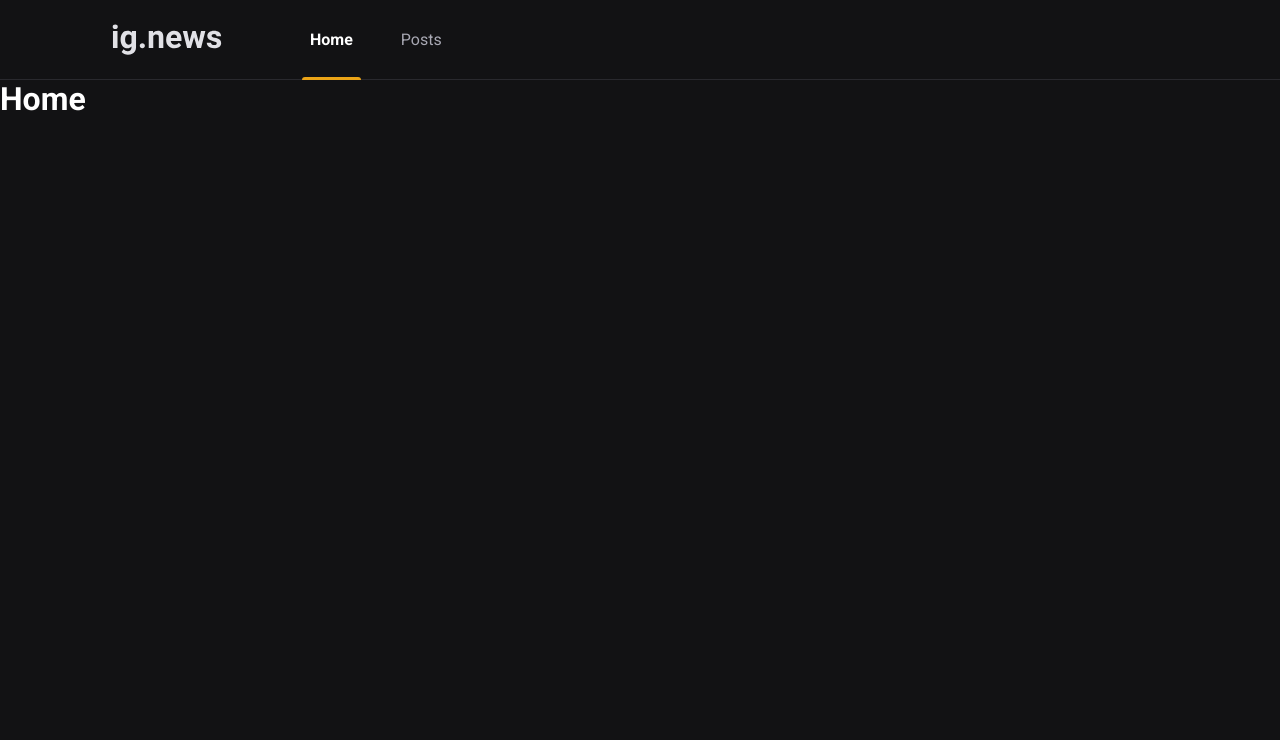
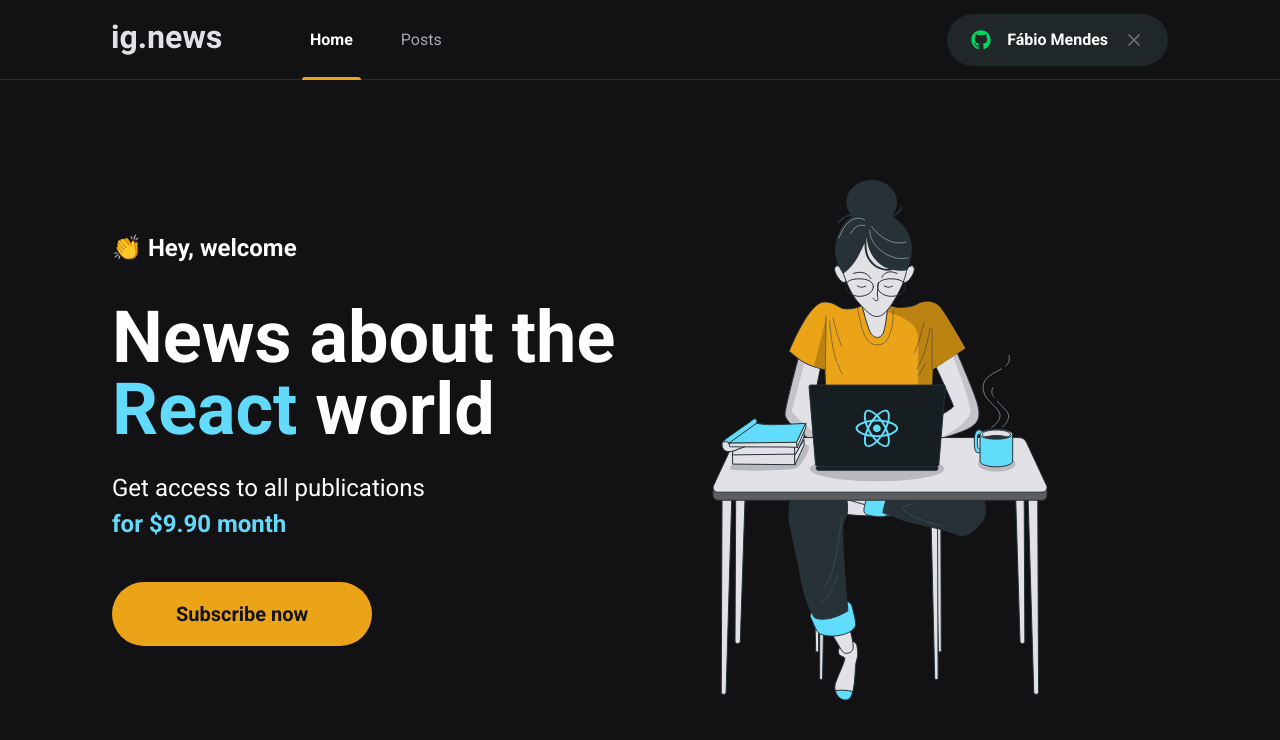
Before and after one commit to fabiobends/ignite-chapter-5-reactjs-part-2, a Next.js app: page / in a window 1280 px wide. Shown: the top 740 px of the page. Built offline with nearby package versions, Linux system fonts and the light colour scheme.

Commit message:
add: home page, sign in and subscribe buttons

```diff
--- a/package.json
+++ b/package.json
@@ -12,6 +12,7 @@
     "next": "11.0.1",
     "react": "17.0.2",
     "react-dom": "17.0.2",
+    "react-icons": "^4.2.0",
     "sass": "^1.36.0"
   },
   "devDependencies": {
--- a/src/components/Header/index.tsx
+++ b/src/components/Header/index.tsx
@@ -1,6 +1,7 @@
 /* eslint-disable @next/next/no-img-element */
 import styles from "./styles.module.scss";
 import Image from "next/image";
+import { SignInButton } from "../SignInButton";
 
 export function Header() {
   return (
@@ -11,6 +12,7 @@
           <a className={styles.active}>Home</a>
           <a>Posts</a>
         </nav>
+        <SignInButton />
       </div>
     </header>
   );
--- a/src/components/Header/styles.module.scss
+++ b/src/components/Header/styles.module.scss
@@ -49,4 +49,8 @@
       }
     }
   }
+
+  button {
+    margin-left: auto;
+  }
 }
--- /dev/null
+++ b/src/components/SignInButton/index.tsx
@@ -0,0 +1,20 @@
+import { FaGithub } from "react-icons/fa";
+import { FiX } from "react-icons/fi";
+import styles from "./styles.module.scss";
+
+export function SignInButton() {
+  const isUserLoggedIn = true;
+
+  return isUserLoggedIn ? (
+    <button type="button" className={styles.signInButton}>
+      <FaGithub color="#04d361" />
+      Fábio Mendes
+      <FiX color="#737388" className={styles.closeIcon} />
+    </button>
+  ) : (
+    <button type="button" className={styles.signInButton}>
+      <FaGithub color="#eba417" />
+      Sign in with Github
+    </button>
+  );
+}
--- /dev/null
+++ b/src/components/SignInButton/styles.module.scss
@@ -0,0 +1,29 @@
+.signInButton {
+  border-radius: 3rem;
+  background: var(--gray-850);
+  padding: 1rem 1.5rem;
+  display: flex;
+  align-items: center;
+  justify-content: center;
+  color: var(--white);
+  font-weight: bold;
+
+  svg {
+    width: 1.25rem;
+    height: 1.25rem;
+  }
+
+  svg:first-child {
+    margin-right: 1rem;
+  }
+
+  svg.closeIcon {
+    margin-left: 1rem;
+  }
+
+  transition: filter 0.2s;
+
+  &:hover {
+    filter: brightness(0.8);
+  }
+}
--- /dev/null
+++ b/src/components/SubscribeButton/index.tsx
@@ -0,0 +1,9 @@
+import styles from "./styles.module.scss";
+
+export function SubscribeButton() {
+  return (
+    <button type="button" className={styles.subscribeButton}>
+      Subscribe now
+    </button>
+  );
+}
--- /dev/null
+++ b/src/components/SubscribeButton/styles.module.scss
@@ -0,0 +1,16 @@
+.subscribeButton {
+  border-radius: 2rem;
+  background: var(--yellow-500);
+  padding: 1.25rem 4rem;
+  color: var(--gray-900);
+  font-size: 1.25rem;
+  font-weight: bold;
+  display: flex;
+  align-items: center;
+  justify-content: center;
+  transition: filter 0.2s;
+
+  &:hover {
+    filter: brightness(0.8);
+  }
+}
--- /dev/null
+++ b/src/pages/home.module.scss
@@ -0,0 +1,44 @@
+.contentContainer {
+  max-width: 1120px;
+  margin: 0 auto;
+  padding: 0 2rem;
+  height: calc(100vh - 5rem);
+  display: flex;
+  align-items: center;
+  justify-self: space-between;
+}
+
+.hero {
+  max-width: 600px;
+
+  > span {
+    font-size: 1.5rem;
+    font-weight: bold;
+  }
+
+  h1 {
+    font-size: 4.5rem;
+    line-height: 4.5rem;
+    font-weight: black;
+    margin-top: 2.5rem;
+
+    span {
+      color: var(--cyan-500);
+    }
+  }
+
+  p {
+    font-size: 1.5rem;
+    line-height: 2.25rem;
+    margin-top: 1.5rem;
+
+    span {
+      color: var(--cyan-500);
+      font-weight: bold;
+    }
+  }
+
+  button {
+    margin-top: 2.5rem;
+  }
+}
--- a/src/pages/index.tsx
+++ b/src/pages/index.tsx
@@ -1,12 +1,28 @@
+/* eslint-disable @next/next/no-img-element */
 import Head from "next/head";
+import { SubscribeButton } from "../components/SubscribeButton";
+import styles from "./home.module.scss";
 
 export default function Home() {
   return (
     <>
       <Head>
-        <title></title>
+        <title>Home | ig.news</title>
       </Head>
-      <h1>Home</h1>
+      <main className={styles.contentContainer}>
+        <section className={styles.hero}>
+          <span>👏 Hey, welcome</span>
+          <h1>
+            News about the <span>React</span> world
+          </h1>
+          <p>
+            Get access to all publications <br />
+            <span>for $9.90 month</span>
+          </p>
+          <SubscribeButton />
+        </section>
+        <img src="/images/avatar.svg" alt="Girl coding" />
+      </main>
     </>
   );
 }
--- a/src/styles/global.scss
+++ b/src/styles/global.scss
@@ -12,6 +12,7 @@
   --gray-100: #e1e1e6;
   --gray-300: #a8a8b3;
   --gray-800: #29292e;
+  --gray-850: #1f2729;
   --gray-900: #121214;
 
   --cyan-500: #61dafb;
@@ -45,9 +46,11 @@
 
 button {
   cursor: pointer;
+  border: 0;
 }
 
 a {
   color: inherit;
   text-decoration: none;
+  cursor: pointer;
 }
```
Also changed, not shown: 1 other file (tests, documents, lock files or other folders).
